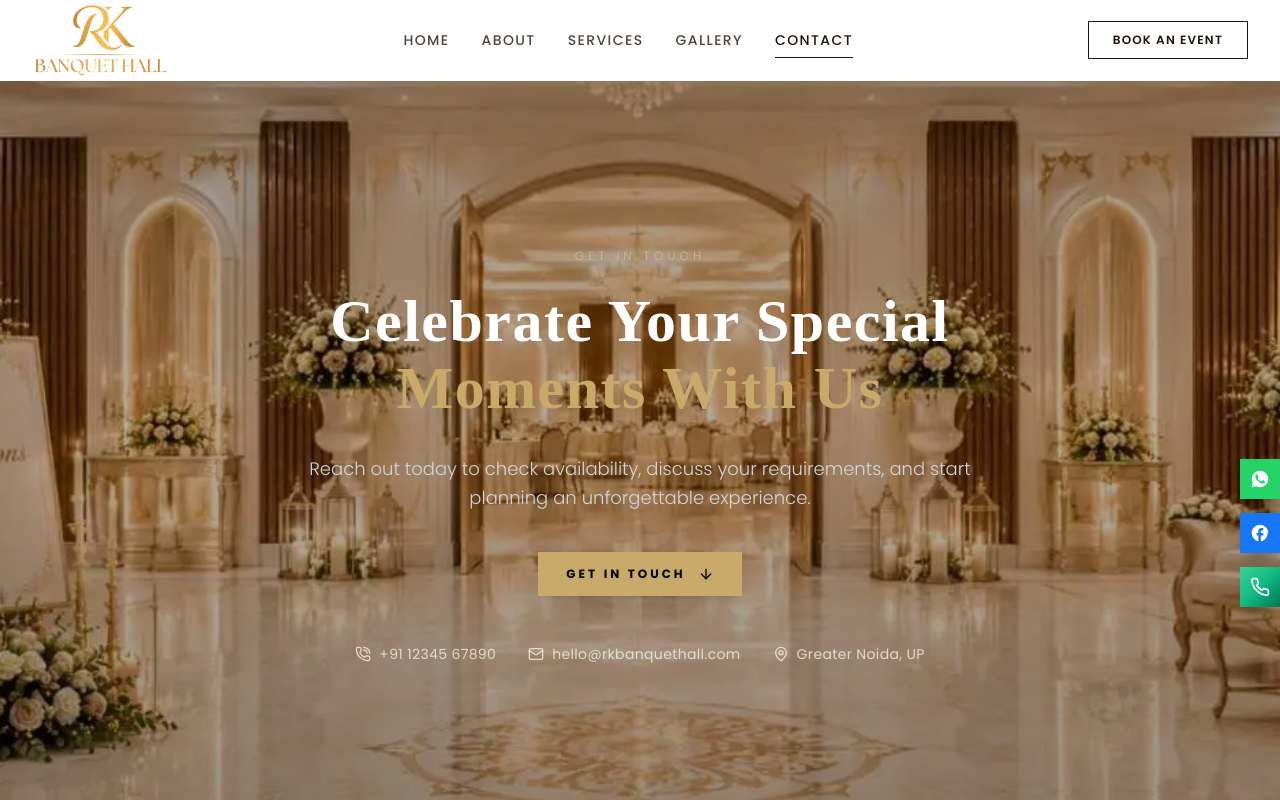
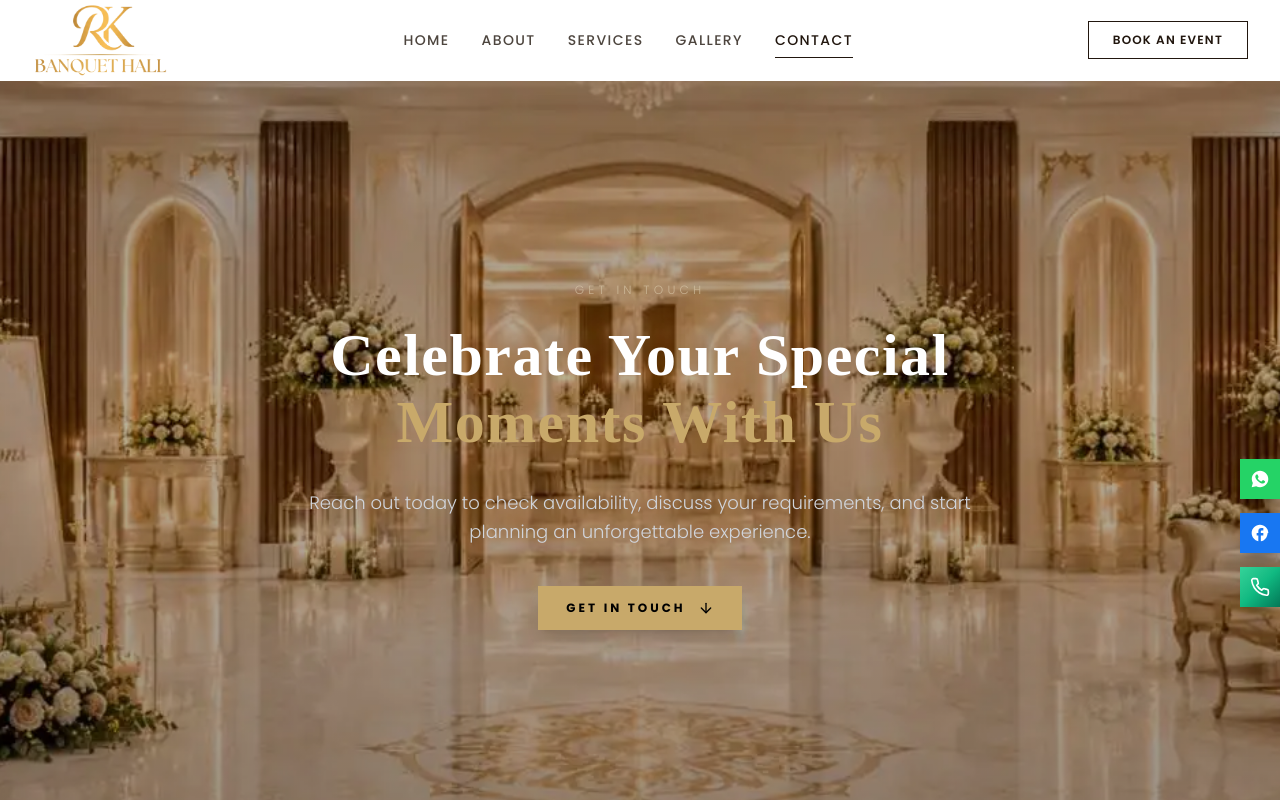
Before and after one commit to somyamittal70/rk-banquet-hall, a React (Vite) app: page /contact in a window 1280 px wide. Shown: the top 800 px of the page. Built offline with nearby package versions, Linux system fonts and the light colour scheme; a web font is replaced by a local one.

Commit message:
first commit

```diff
--- a/src/components/contact/Hero.jsx
+++ b/src/components/contact/Hero.jsx
@@ -140,40 +140,6 @@ export default function ContactHero() {
             </motion.span>
           </motion.button>
         </motion.div>
-
-        {/* Quick Contact Info Row */}
-        <motion.div
-          variants={infoRow}
-          className="flex flex-wrap items-center justify-center gap-x-8 gap-y-3 pt-4 text-[#F5EDE0]/80"
-        >
-          <motion.a
-            href="tel:+911234567890"
-            variants={infoItem}
-            whileHover={{ color: "#C8A96A" }}
-            className="flex items-center gap-2 text-xs sm:text-sm tracking-wide"
-          >
-            <PhoneCall className="w-4 h-4" />
-            <span>+91 12345 67890</span>
-          </motion.a>
-
-          <motion.a
-            href="mailto:hello@rkbanquethall.com"
-            variants={infoItem}
-            whileHover={{ color: "#C8A96A" }}
-            className="flex items-center gap-2 text-xs sm:text-sm tracking-wide"
-          >
-            <Mail className="w-4 h-4" />
-            <span>hello@rkbanquethall.com</span>
-          </motion.a>
-
-          <motion.span
-            variants={infoItem}
-            className="flex items-center gap-2 text-xs sm:text-sm tracking-wide"
-          >
-            <MapPin className="w-4 h-4" />
-            <span>Greater Noida, UP</span>
-          </motion.span>
-        </motion.div>
       </motion.div>
     </section>
   );
```
